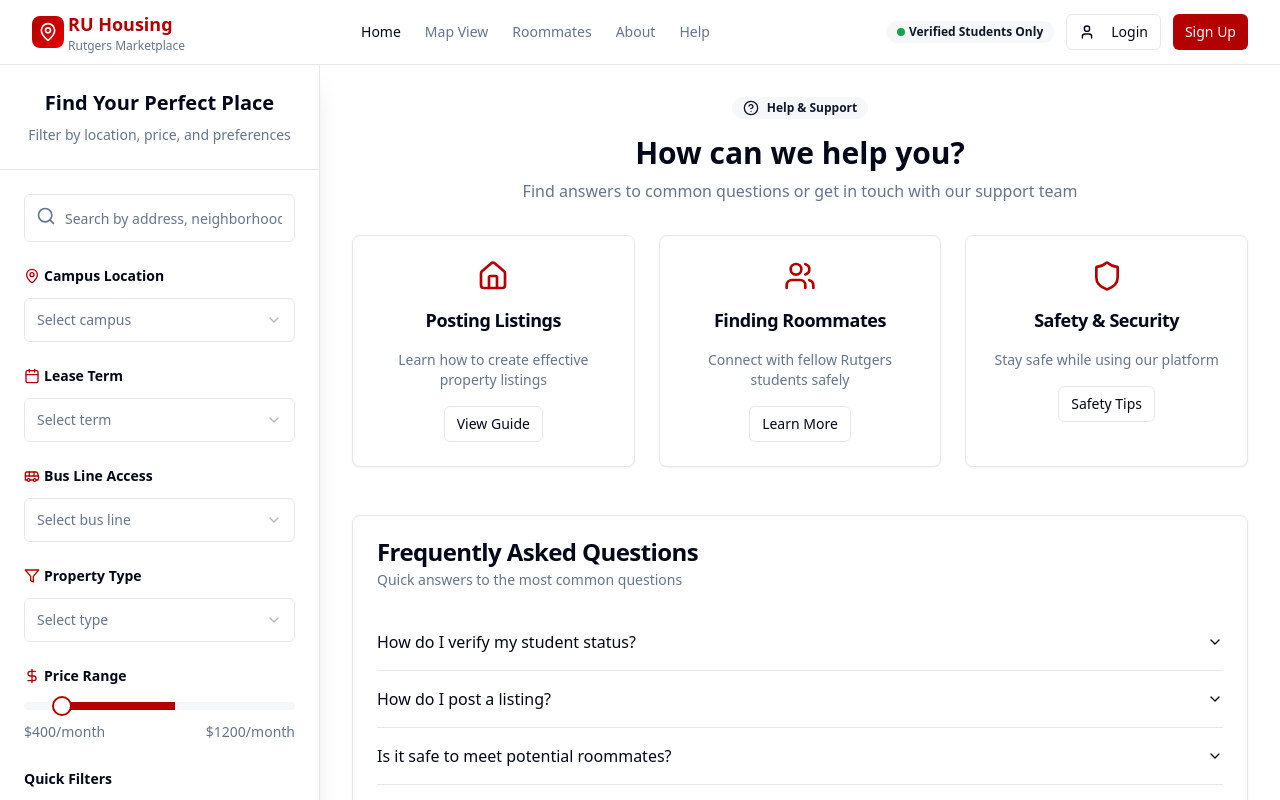
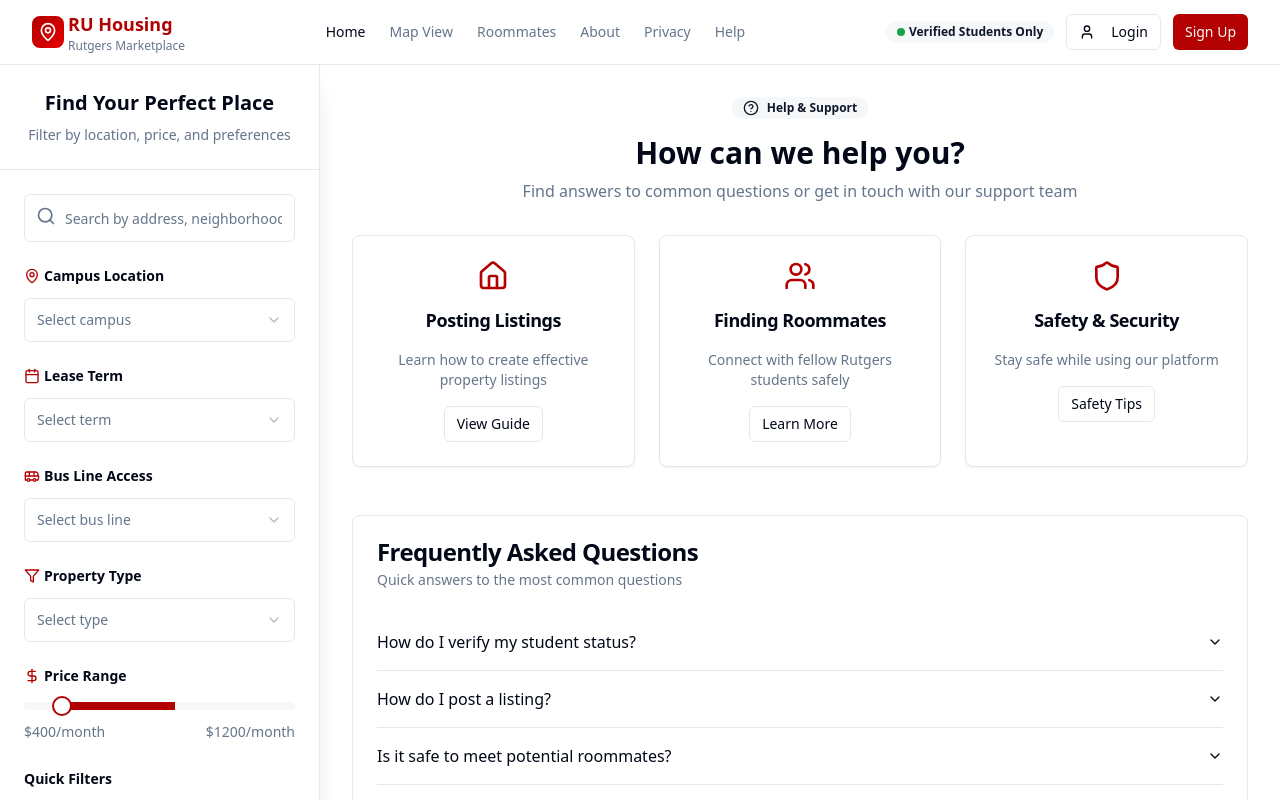
Before and after one commit to IkshwakuVanani/scarlet-pad-connect, a React (Vite) app: page /help in a window 1280 px wide. Shown: the top 800 px of the page. Built offline with nearby package versions, Linux system fonts and the light colour scheme; the HTML template or start-up script is replaced by a standard one.

Commit message:
Add Privacy to Header

```diff
--- a/src/components/Header.tsx
+++ b/src/components/Header.tsx
@@ -52,6 +52,9 @@ const Header = () => {
           </a>
           <a href="#" onClick={() => navigate('/about')} className="text-sm font-medium text-muted-foreground hover:text-primary transition-colors cursor-pointer">
             About
+          </a>
+          <a href="#" onClick={() => navigate('/privacy')} className="text-sm font-medium text-muted-foreground hover:text-primary transition-colors cursor-pointer">
+            Privacy
           </a>
           <a href="#" onClick={() => navigate('/help')} className="text-sm font-medium text-muted-foreground hover:text-primary transition-colors cursor-pointer">
             Help
--- a/src/pages/Help.tsx
+++ b/src/pages/Help.tsx
@@ -44,7 +44,7 @@ const Help = () => {
                     <Button
                       variant="outline"
                       size="sm"
-                      onClick={() => navigate('/create-listing')}
+                      onClick={() => navigate('/terms')}
                     >
                       View Guide
                     </Button>
```
